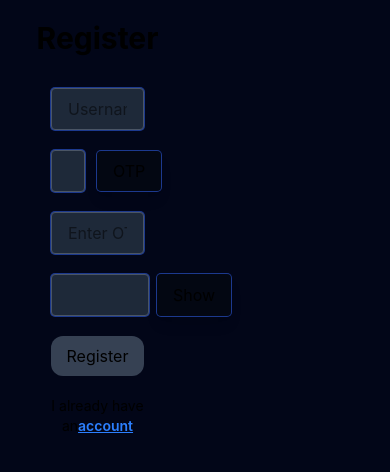
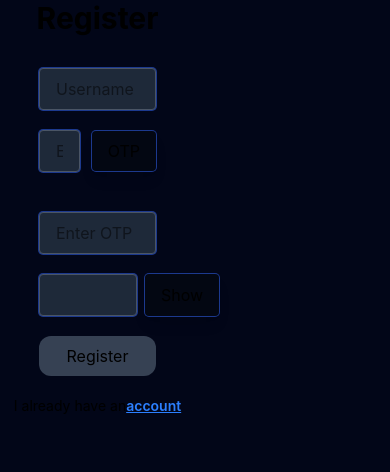
Before and after one commit to Kishan0707/FitTrackX-Clients, a React (Vite) app in the folder client/: page /register in a window 390 px wide. Shown: the top 472 px of the page. Built offline with nearby package versions, Linux system fonts and the light colour scheme.

Commit message:
vite config change

```diff
--- a/client/src/pages/auth/Register.jsx
+++ b/client/src/pages/auth/Register.jsx
@@ -90,7 +90,7 @@ const Register = ({ togglePanel }) => {
   };
 
   return (
-    <div className='flex items-center justify-end w-1/2 h-full p-5 gap-15 md:translate-x-10'>
+    <div className='flex items-center justify-end w-1/2 h-full md:p-5  gap-15 md:translate-x-10'>
       {error && (
         <div className='bg-red-500 text-white p-2 rounded mb-2 absolute right-10 top-10'>
           {error}
@@ -137,8 +137,8 @@ const Register = ({ togglePanel }) => {
               "Sending..."
             : "OTP"}
           </button>
-          <span className='text-xs text-slate-300'>{otpStatus}</span>
         </div>
+        <span className='text-xs text-slate-300'>{otpStatus}</span>
         {otpError && <p className='text-xs text-rose-300 w-3/5'>{otpError}</p>}
 
         <input
--- a/client/vite.config.js
+++ b/client/vite.config.js
@@ -10,4 +10,7 @@ export default defineConfig({
   resolve: {
     tsconfigPaths: true,
   },
+  build: {
+    chunkSizeWarningLimit: 1200,
+  },
 });
```
